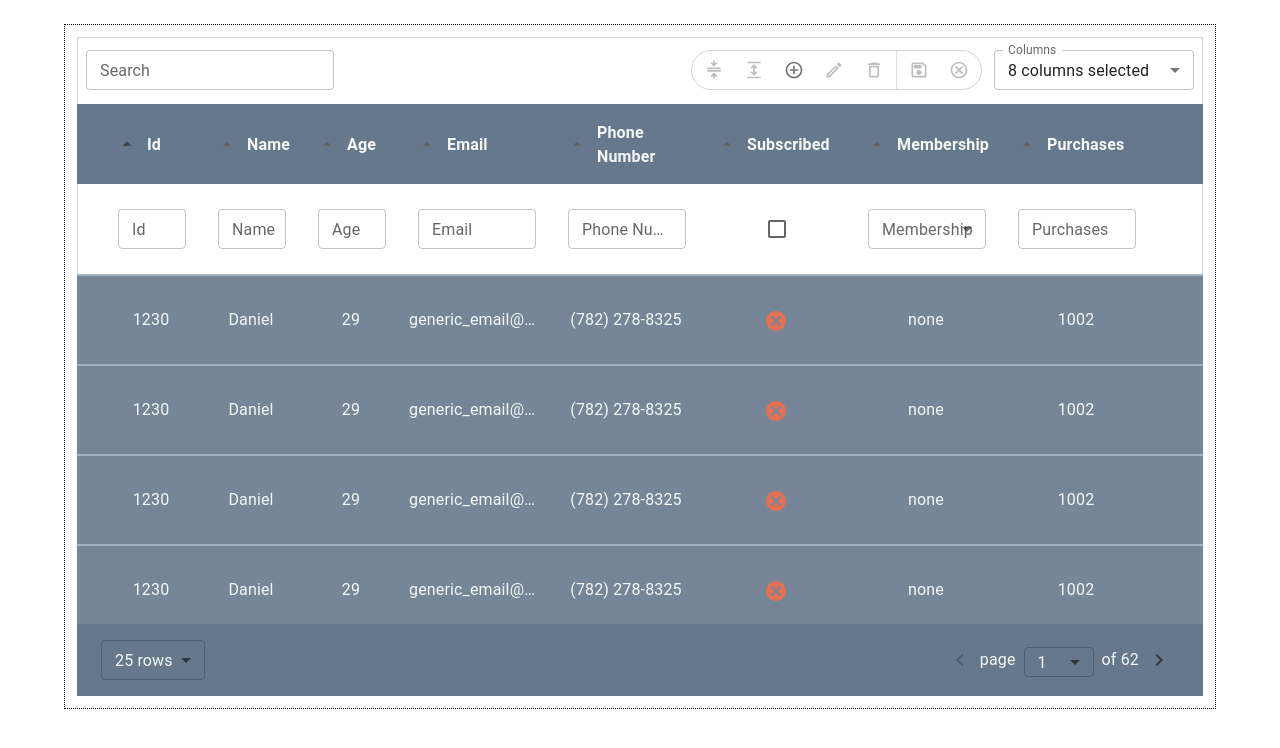
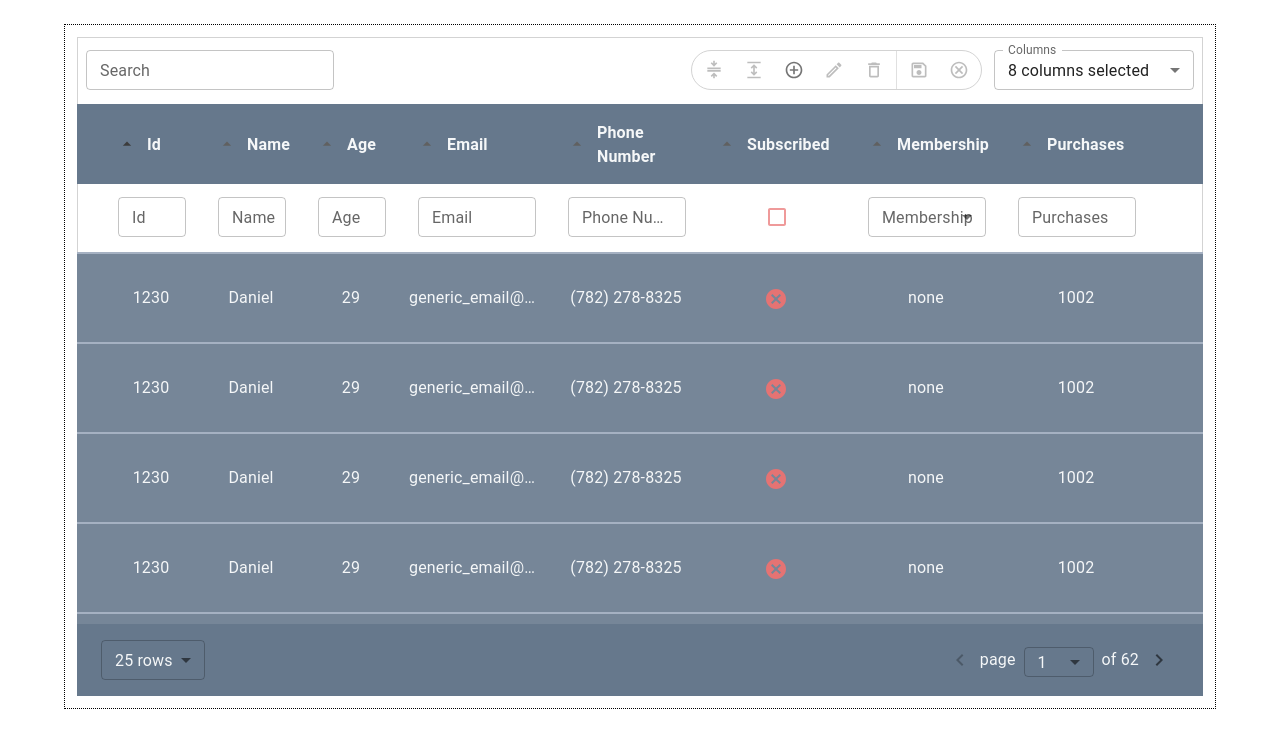
Before and after one commit to talis1999/Custom-table, a React (Create React App) app: page / in a window 1280 px wide. Shown: the top 748 px of the page. Built offline with nearby package versions, Linux system fonts and the light colour scheme.

Commit message:
minor color changes

```diff
--- a/src/components/Rows/Cell.tsx
+++ b/src/components/Rows/Cell.tsx
@@ -2,6 +2,8 @@ import React from "react";
 import { Box, Tooltip, Typography } from "@mui/material";
 import CheckCircleIcon from "@mui/icons-material/CheckCircle";
 import CancelIcon from "@mui/icons-material/Cancel";
+
+import { red, green } from "@mui/material/colors";
 
 import {
   COLUMN_DEFAULT_WIDTH,
@@ -34,11 +36,11 @@ const Cell: React.FC<CellProps> = ({
       {type === ColumnTypes.Boolian ? (
         data ? (
           <CheckCircleIcon
-            sx={{ color: "#00b894", position: "relative", top: "1px" }}
+            sx={{ color: green[300], position: "relative", top: "1px" }}
           />
         ) : (
           <CancelIcon
-            sx={{ color: "#e17055", position: "relative", top: "1px" }}
+            sx={{ color: red[300], position: "relative", top: "1px" }}
           />
         )
       ) : (
--- a/src/components/Rows/EditField.tsx
+++ b/src/components/Rows/EditField.tsx
@@ -8,6 +8,8 @@ import {
   Select,
   MenuItem,
 } from "@mui/material";
+
+import { red, green } from "@mui/material/colors";
 
 import {
   COLUMN_DEFAULT_WIDTH,
@@ -62,8 +64,14 @@ const EditField: React.FC<EditFieldProps> = ({
         <Checkbox
           id={`${title}-input`}
           inputProps={{ "aria-label": `${title}` }}
+          sx={{
+            color: red[200],
+            "&.Mui-checked": {
+              color: green[400],
+            },
+          }}
           //value={searchValue}
-          //onChange={handleSearch}
+          //onChange={handleSearch} "#00b894"
         />
       )}
       {type === ColumnTypes.Options && (
--- a/src/components/Rows/EditRow.tsx
+++ b/src/components/Rows/EditRow.tsx
@@ -31,14 +31,15 @@ const EditRow: React.FC = () => {
           display: "flex",
           justifyContent: "flex-start",
           px: COLUMNS_PADDING_X,
-          py: 2,
+          pt: 0.5,
+          pb: 0.75,
           alignItems: "center",
           borderWidth: "0px 1px",
           borderColor: "lightGray",
           position: "sticky",
           top: 0,
           zIndex: 1,
-          //opacity: 0.5,
+          // opacity: 0.8,
         }}
       >
         {columns.map(({ title, type, width, options }) => (
```
